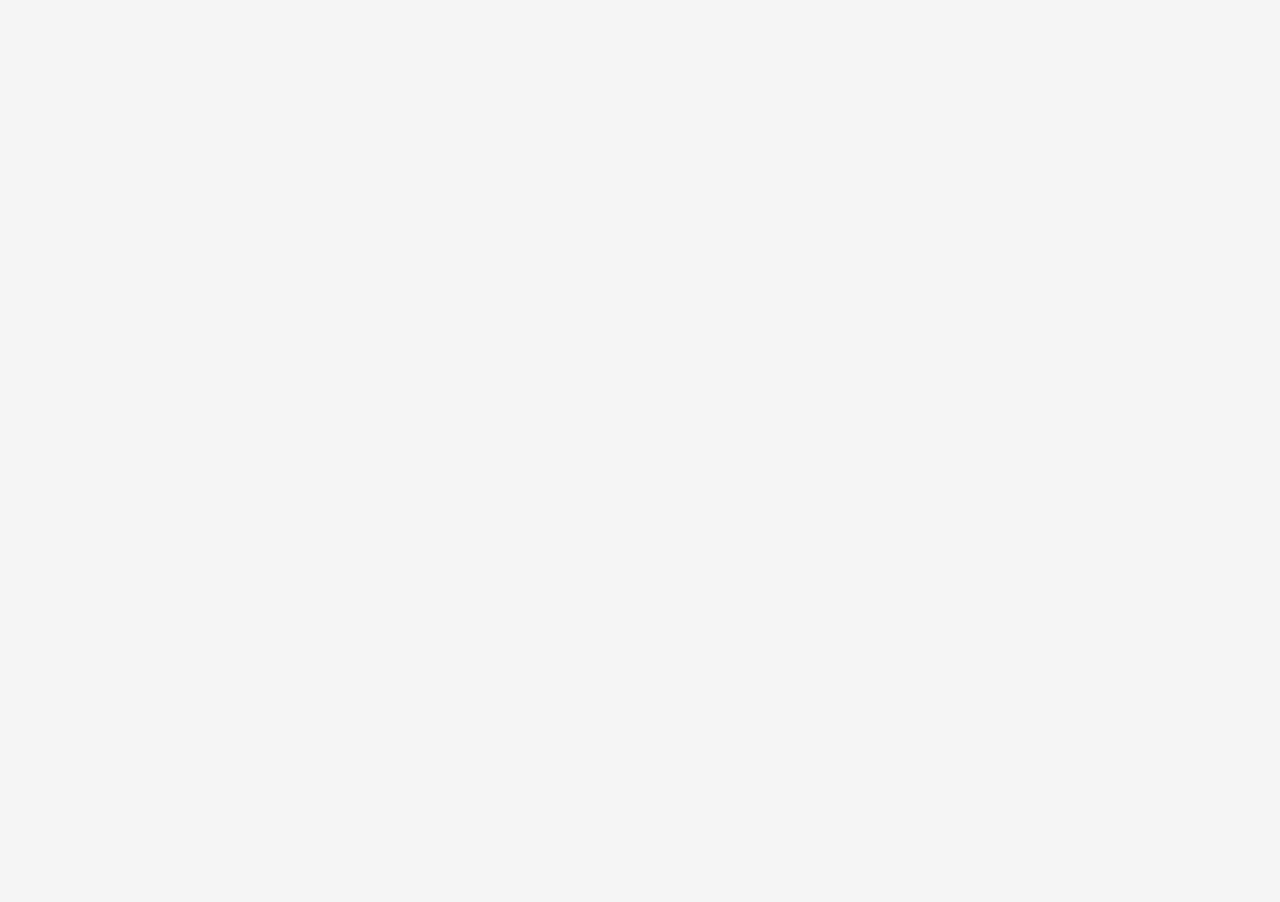
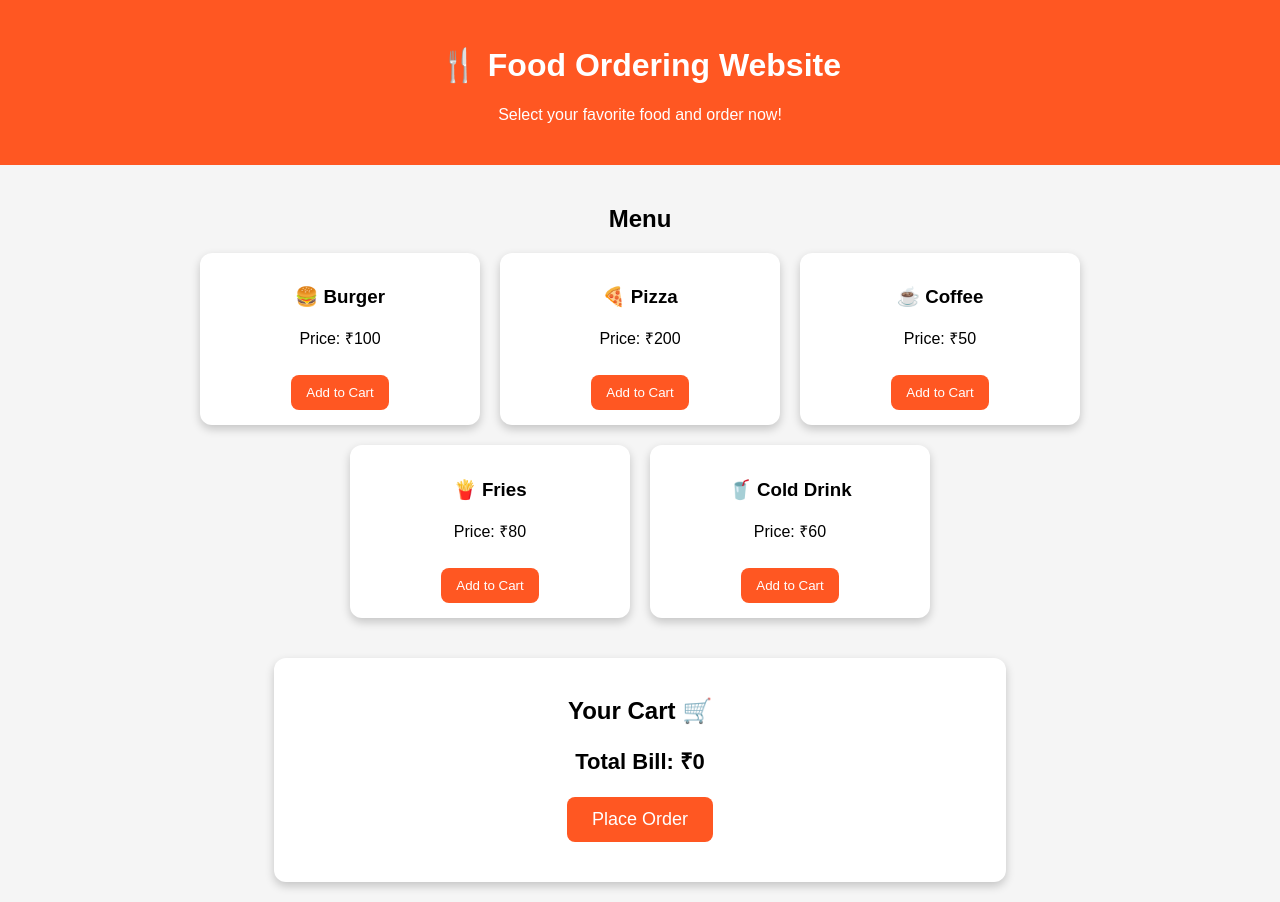
Before and after one commit to hemathannerutt-cmd/food-ordering-system-, a plain HTML site: page index.html in a window 1280 px wide. Before the commit the page ends 800 px from the top, so only its background shows below. Drawn offline with Linux system fonts and the light colour scheme.

Commit message:
Fix CSS text alignment and improve layout styles

```diff
--- a/index.html
+++ b/index.html
@@ -43,4 +43,174 @@
       padding: 15px;
       border-radius: 12px;
       box-shadow: 0 4px 10px rgba(0,0,0,0.2);
-      text-align
+      text-align: center;
+    }
+
+    button {
+      background: #ff5722;
+      border: none;
+      color: white;
+      padding: 10px 15px;
+      border-radius: 8px;
+      cursor: pointer;
+      margin-top: 10px;
+    }
+
+    button:hover {
+      background: #e64a19;
+    }
+
+    .cart {
+      margin-top: 40px;
+      background: white;
+      padding: 20px;
+      border-radius: 12px;
+      box-shadow: 0 4px 10px rgba(0,0,0,0.2);
+      width: 60%;
+      margin-left: auto;
+      margin-right: auto;
+    }
+
+    .cart ul {
+      list-style: none;
+      padding: 0;
+    }
+
+    .cart li {
+      display: flex;
+      justify-content: space-between;
+      padding: 8px;
+      border-bottom: 1px solid #ddd;
+    }
+
+    .total {
+      text-align: center;
+      font-size: 22px;
+      font-weight: bold;
+      margin-top: 20px;
+    }
+
+    .order-btn {
+      display: block;
+      margin: 20px auto;
+      font-size: 18px;
+      padding: 12px 25px;
+    }
+
+    .message {
+      text-align: center;
+      font-size: 18px;
+      color: green;
+      font-weight: bold;
+    }
+  </style>
+</head>
+
+<body>
+
+  <header>
+    <h1>🍴 Food Ordering Website</h1>
+    <p>Select your favorite food and order now!</p>
+  </header>
+
+  <div class="container">
+    <h2>Menu</h2>
+
+    <div class="menu">
+      <div class="card">
+        <h3>🍔 Burger</h3>
+        <p>Price: ₹100</p>
+        <button onclick="addToCart('Burger',100)">Add to Cart</button>
+      </div>
+
+      <div class="card">
+        <h3>🍕 Pizza</h3>
+        <p>Price: ₹200</p>
+        <button onclick="addToCart('Pizza',200)">Add to Cart</button>
+      </div>
+
+      <div class="card">
+        <h3>☕ Coffee</h3>
+        <p>Price: ₹50</p>
+        <button onclick="addToCart('Coffee',50)">Add to Cart</button>
+      </div>
+
+      <div class="card">
+        <h3>🍟 Fries</h3>
+        <p>Price: ₹80</p>
+        <button onclick="addToCart('Fries',80)">Add to Cart</button>
+      </div>
+
+      <div class="card">
+        <h3>🥤 Cold Drink</h3>
+        <p>Price: ₹60</p>
+        <button onclick="addToCart('Cold Drink',60)">Add to Cart</button>
+      </div>
+    </div>
+
+    <!-- CART SECTION -->
+    <div class="cart">
+      <h2>Your Cart 🛒</h2>
+      <ul id="cartItems"></ul>
+
+      <p class="total">Total Bill: ₹<span id="total">0</span></p>
+
+      <button class="order-btn" onclick="placeOrder()">Place Order</button>
+
+      <p class="message" id="orderMessage"></p>
+    </div>
+  </div>
+
+  <script>
+    let totalBill = 0;
+    let cart = [];
+
+    function addToCart(item, price) {
+      cart.push({ name: item, cost: price });
+
+      totalBill += price;
+      document.getElementById("total").innerText = totalBill;
+
+      displayCart();
+    }
+
+    function displayCart() {
+      let cartList = document.getElementById("cartItems");
+      cartList.innerHTML = "";
+
+      cart.forEach((food, index) => {
+        let li = document.createElement("li");
+        li.innerHTML = `
+          ${food.name} - ₹${food.cost}
+          <button onclick="removeItem(${index})">❌</button>
+        `;
+        cartList.appendChild(li);
+      });
+    }
+
+    function removeItem(index) {
+      totalBill -= cart[index].cost;
+      cart.splice(index, 1);
+
+      document.getElementById("total").innerText = totalBill;
+      displayCart();
+    }
+
+    function placeOrder() {
+      if (cart.length === 0) {
+        alert("Your cart is empty!");
+        return;
+      }
+
+      document.getElementById("orderMessage").innerText =
+        "✅ Order Placed Successfully! Thank you 😊";
+
+      cart = [];
+      totalBill = 0;
+      document.getElementById("total").innerText = totalBill;
+      document.getElementById("cartItems").innerHTML = "";
+    }
+  </script>
+
+</body>
+</html>
```
